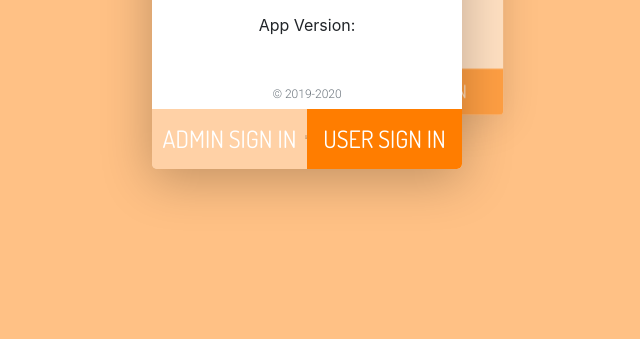
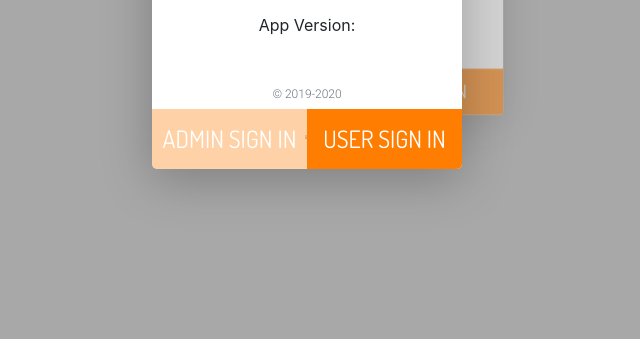
Before and after one commit to zcam007/graffix-App, an Electron app: page newIndex.html in a window 1280 px wide. Shown: the part 461-800 px from the top of the page, without its empty margins (343-983 px from the left). Drawn offline with nearby package versions, Linux system fonts and the light colour scheme; no server answers.

Commit message:
Updated bgColor for index page

```diff
--- a/indexstyle.css
+++ b/indexstyle.css
@@ -5,7 +5,7 @@
 }
 
 body {
-	background: #ffc185;
+	background: #a8a8a8;
 }
 
 .container{
```
